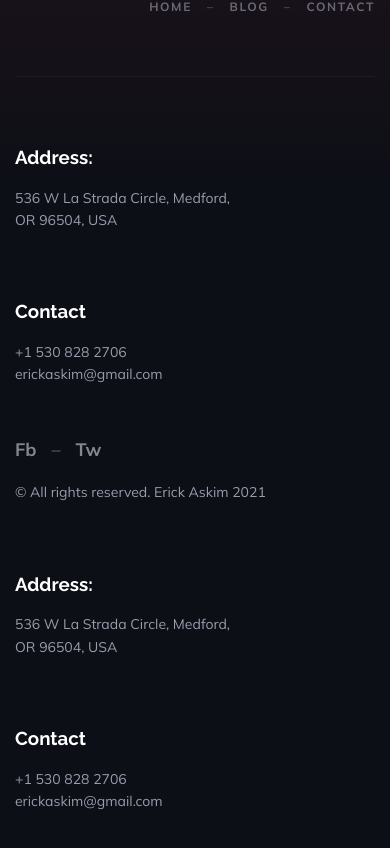
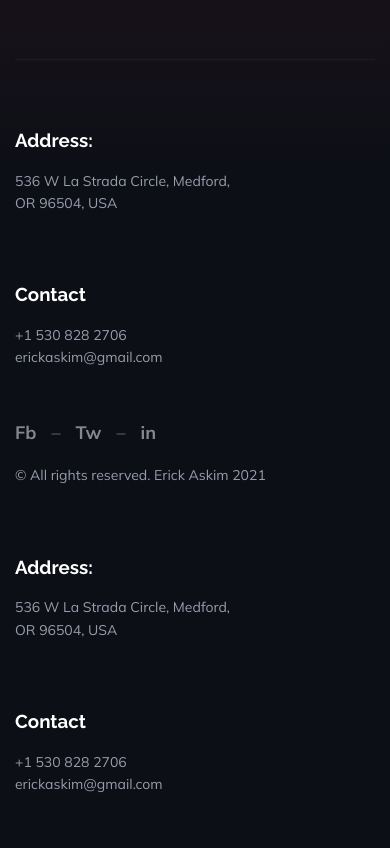
Before and after one commit to Guitarninja1/erickaskim.com, a Next.js app: page / in a window 390 px wide. Shown: the part 2060-2908 px from the top of the page. Built offline with nearby package versions, Linux system fonts and the light colour scheme.

Commit message:
pr-fixes

```diff
--- a/components/Footer.js
+++ b/components/Footer.js
@@ -45,8 +45,9 @@ export default function Footer() {
 							<h3 className={styles.H3}>Address:</h3>
 							<address className={styles.Link}>
 								536 W La Strada Circle, Medford,
+								<br />
+								OR 96504, USA
 							</address>
-							<address className={styles.Link}>OR 96504, USA</address>
 						</div>
 						<div className={styles.Contact}>
 							<h3 className={styles.H3}>Contact</h3>
@@ -65,6 +66,9 @@ export default function Footer() {
 						<Link href='https://twitter.com/ErickAskim'>
 							<a className={styles.SocialLink}>Tw</a>
 						</Link>
+						<Link href='https://www.linkedin.com/in/erick-askim'>
+							<a className={styles.SocialLink}>in</a>
+						</Link>
 					</div>
 					<div className={styles.Copyright}>
 						<p>&copy; All rights reserved. Erick Askim {year}</p>
@@ -79,6 +83,9 @@ export default function Footer() {
 							<Link href='https://twitter.com/ErickAskim'>
 								<a className={styles.SocialLink}>Tw</a>
 							</Link>
+							<Link href='https://www.linkedin.com/in/erick-askim'>
+								<a className={styles.SocialLink}>in</a>
+							</Link>
 						</div>
 						<div className={styles.Copyright}>
 							<p>&copy; All rights reserved. Erick Askim {year}</p>
@@ -88,8 +95,9 @@ export default function Footer() {
 						<h3 className={styles.H3}>Address:</h3>
 						<address className={styles.Link}>
 							536 W La Strada Circle, Medford,
+							<br />
+							OR 96504, USA
 						</address>
-						<address className={styles.Link}>OR 96504, USA</address>
 					</div>
 					<div className={styles.Contact}>
 						<h3 className={styles.H3}>Contact</h3>
--- a/components/Header.module.css
+++ b/components/Header.module.css
@@ -14,13 +14,8 @@
 	background-color: transparent;
 	border: none;
 }
-@media screen and (max-width: 400px) {
-	.Cell {
-		display: none;
-	}
-	.Call {
-		display: initial;
-	}
+.Cell {
+	display: none;
 }
 @media screen and (min-width: 400px) {
 	.Call {
--- a/components/Resume.module.css
+++ b/components/Resume.module.css
@@ -66,7 +66,7 @@
 .Resume {
 	margin: 50px 0 150px 0;
 }
-@media screen and (min-width: 360px) {
+@media screen and (min-width: 400px) {
 	.ResumeSlider {
 		position: relative;
 		max-width: 750px;
--- a/views/About.module.css
+++ b/views/About.module.css
@@ -239,7 +239,7 @@
 	margin: 0 15px;
 }
 
-@media screen and (min-width: 600px) {
+@media screen and (min-width: 666px) {
 	.whyusmegawrap {
 		display: flex;
 		flex-direction: row;
```
